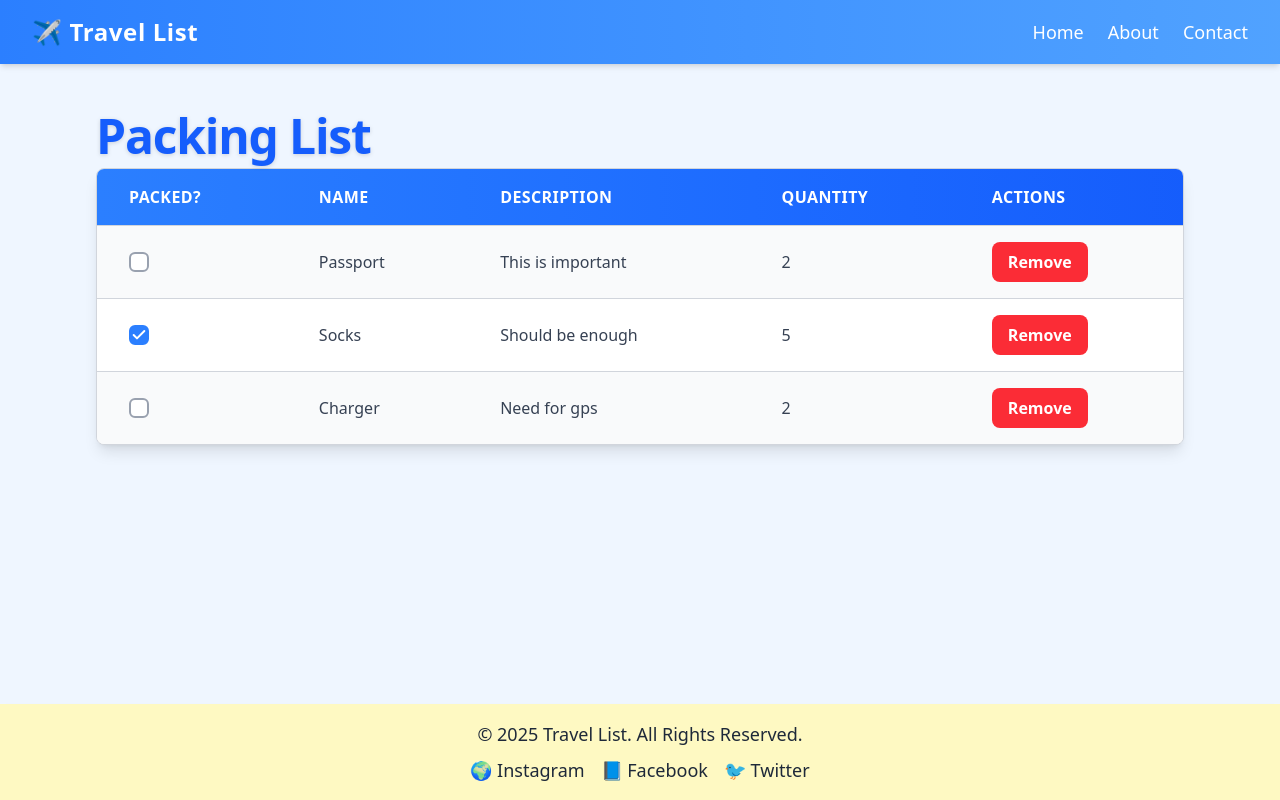
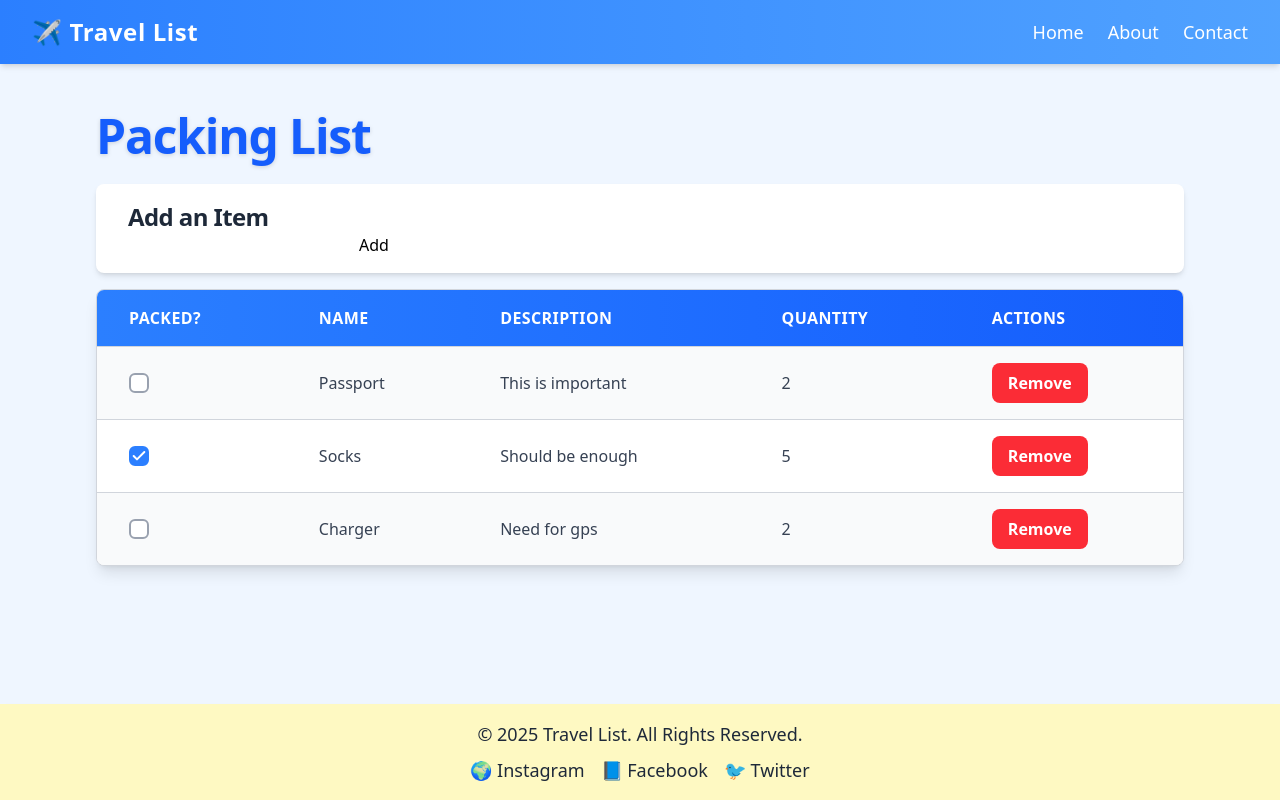
Before and after one commit to brunnoTripovichy/react-travel-list, a React (Vite) app: page /packing-list in a window 1280 px wide. Built offline with nearby package versions, Linux system fonts and the light colour scheme.

Commit message:
feat: created form component

```diff
--- /dev/null
+++ b/src/components/Form.tsx
@@ -0,0 +1,30 @@
+import React, { FormEvent, ReactNode } from 'react';
+
+interface FormProps {
+  children: ReactNode;
+  onSubmit: (event: FormEvent<HTMLFormElement>) => void;
+  className?: string; // Allow additional styling
+  ariaLabel?: string; // Accessibility label
+}
+
+const Form: React.FC<FormProps> = ({
+  children,
+  onSubmit,
+  className = '',
+  ariaLabel,
+}) => {
+  return (
+    <form
+      onSubmit={onSubmit}
+      className={`w-full  bg-white
+                  px-4 py-2 sm:px-6 sm:py-3 md:px-8 md:py-4
+                  rounded-lg shadow-md transition-all duration-200
+                  focus-within:ring-2 focus-within:ring-blue-400 ${className}`}
+      aria-label={ariaLabel || 'Form'}
+    >
+      {children}
+    </form>
+  );
+};
+
+export default Form;
--- /dev/null
+++ b/src/components/Header3.tsx
@@ -0,0 +1,21 @@
+import React from 'react';
+
+interface Header3Props {
+  children: React.ReactNode;
+  className?: string; // Allow additional styling
+}
+
+const Header3: React.FC<Header3Props> = ({ children, className = '' }) => {
+  return (
+    <h3
+      className={`text-lg sm:text-xl md:text-2xl font-semibold text-gray-800
+                  tracking-tight leading-snug text-left select-none ${className}`}
+      role="heading"
+      aria-level={3}
+    >
+      {children}
+    </h3>
+  );
+};
+
+export default Header3;
--- a/src/features/ItemForm.tsx
+++ b/src/features/ItemForm.tsx
@@ -0,0 +1,14 @@
+import Form from '../components/Form';
+import Header3 from '../components/Header3';
+
+const ItemForm = () => {
+  return (
+    <Form onSubmit={(event) => event.preventDefault()}>
+      <Header3>Add an Item</Header3>
+      <input type="text" />
+      <button type="submit">Add</button>
+    </Form>
+  );
+};
+
+export default ItemForm;
--- a/src/features/PackingList.tsx
+++ b/src/features/PackingList.tsx
@@ -2,6 +2,7 @@ import Checkbox from '../components/Checkbox';
 import DataTable from '../components/DataTable';
 import Header1 from '../components/Header1';
 import { data, type Item } from './data.';
+import ItemForm from './ItemForm';
 import RemoveItem from './RemoveItem';
 
 const PackingList = () => {
@@ -30,7 +31,12 @@ const PackingList = () => {
 
   return (
     <div>
-      <Header1 className="mb-2">Packing List</Header1>
+      <Header1 className="mb-6">Packing List</Header1>
+
+      <div className="mb-4">
+        <ItemForm />
+      </div>
+
       <DataTable columns={columns} data={data} />
     </div>
   );
```
